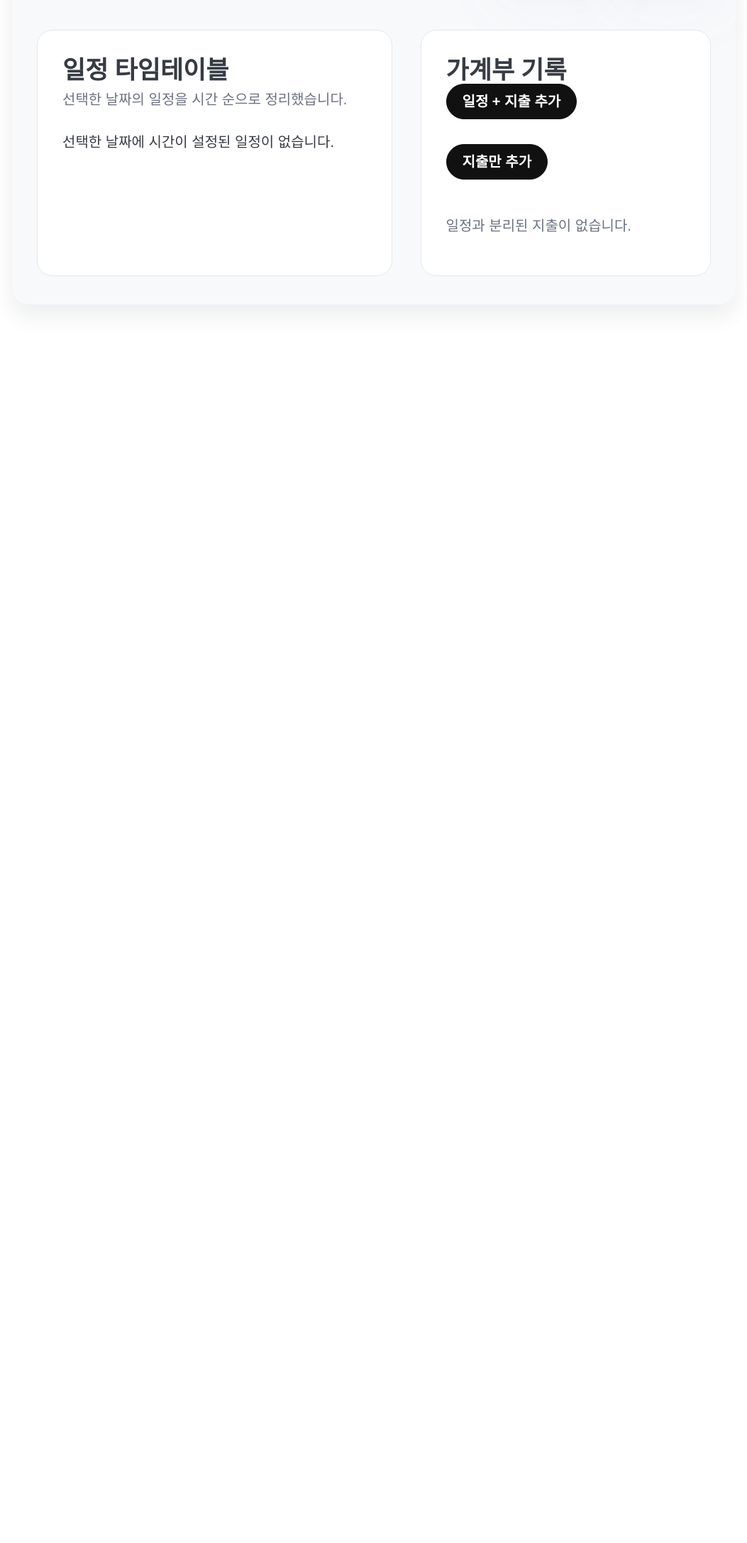
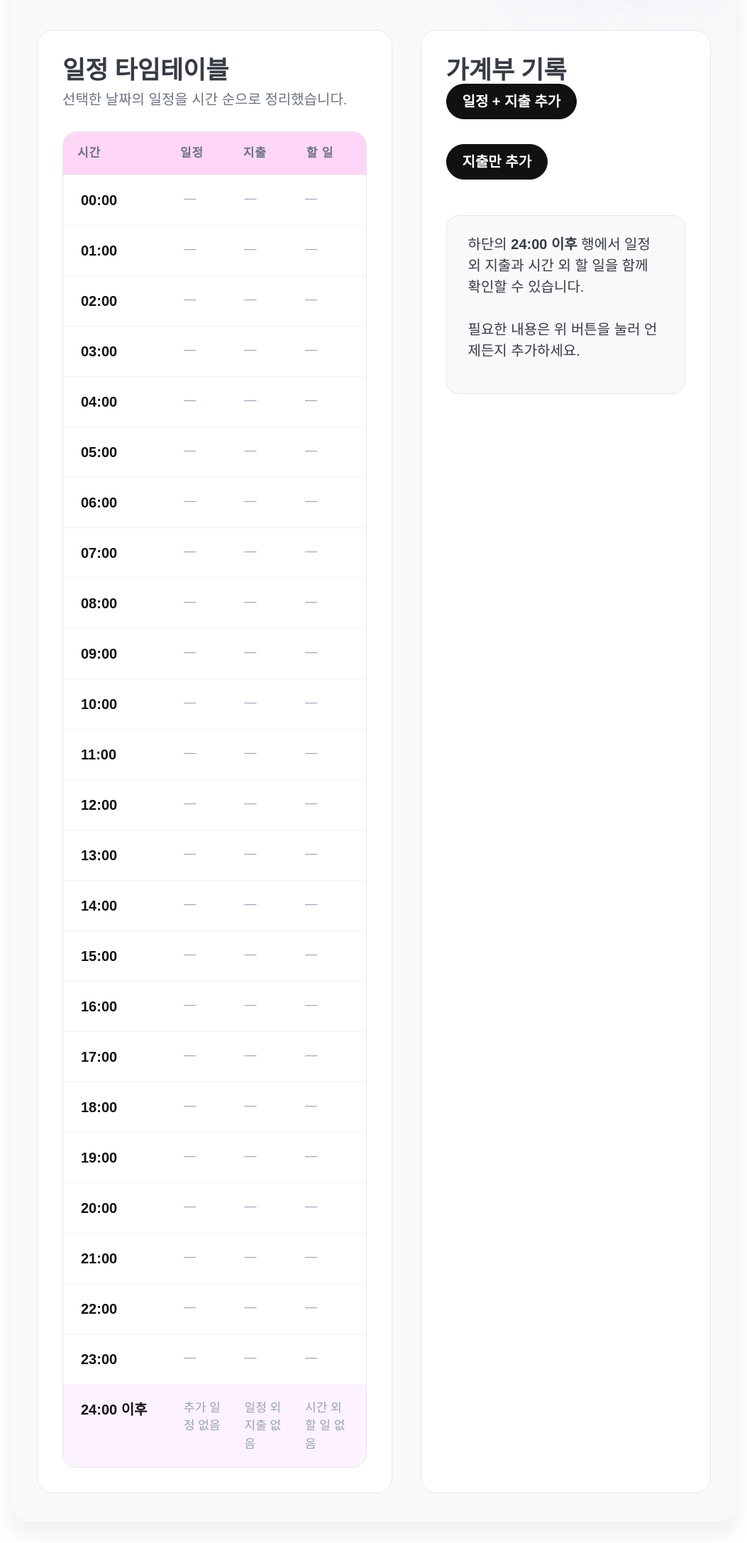
Before and after one commit to Chaewon5227/inter_programming, a Django app: page /planner/day/ in a window 1280 px wide. Shown: the part 267-2441 px from the top of the page at 71% size, without its empty margins (113-1166 px from the left). Before the commit the page ends 706 px from the top, so only its background shows below. Run offline with Django 5.2, Linux system fonts and the light colour scheme; a user stored in the database is signed in; data that the repository does not hold is empty; some libraries are stand-ins or nearby versions.

Commit message:
Refine day detail timeline layout

```diff
--- a/todomate_budget_django/core/views.py
+++ b/todomate_budget_django/core/views.py
@@ -234,6 +234,53 @@ def _build_planner_context(request, selected_date, form_errors, include_calendar
         tx for tx in transactions if tx.task_id is None
     ]
 
+    # 0시부터 23시까지의 타임라인 블록을 미리 구성해 둔다.
+    hourly_map: dict[int, dict[str, object]] = {
+        hour: {
+            'hour': hour,
+            'label': f"{hour:02d}:00",
+            'events': [],
+            'transactions': [],
+            'todos': [],
+            'is_after_hours': False,
+        }
+        for hour in range(24)
+    }
+
+    for entry in timed_tasks:
+        # 시작 시간이 없지만 종료 시간이 있는 경우 종료 시각을 기준으로 표시한다.
+        reference_time = entry['start_local'] or entry['end_local']
+        if not reference_time:
+            continue
+
+        hour = reference_time.hour
+        hour_block = hourly_map.get(hour)
+        if hour_block is None:
+            continue
+
+        # 같은 시간대에 여러 일정이 존재할 수 있으므로 리스트로 모은다.
+        hour_block['events'].append(entry)
+
+        # 연결된 지출은 해당 시간대의 지출 열에 함께 노출한다.
+        hour_block['transactions'].extend(entry['transactions'])
+
+        # 할 일 열에는 체크박스로 표현하기 위해 Task 객체만 별도로 모은다.
+        hour_block['todos'].append(entry['task'])
+
+    hourly_schedule = [hourly_map[hour] for hour in range(24)]
+
+    # 24시 이후에 처리할 일정 외 지출과 시간 외 할 일을 위한 가상의 행을 추가한다.
+    hourly_schedule.append(
+        {
+            'hour': 24,
+            'label': '24:00 이후',
+            'events': [],
+            'transactions': loose_transactions,
+            'todos': [entry['task'] for entry in untimed_tasks],
+            'is_after_hours': True,
+        }
+    )
+
     # 수입/지출 합계를 미리 계산해 카드에 보여준다.
     daily_totals = {
         row['category__kind']: row['total']
@@ -250,6 +297,7 @@ def _build_planner_context(request, selected_date, form_errors, include_calendar
         'timed_tasks': timed_tasks,
         'untimed_tasks': untimed_tasks,
         'loose_transactions': loose_transactions,
+        'hourly_schedule': hourly_schedule,
         'daily_totals': daily_totals,
         'accounts': accounts,
         'categories': expense_categories,
--- a/todomate_budget_django/templates/planner/day_detail.html
+++ b/todomate_budget_django/templates/planner/day_detail.html
@@ -34,73 +34,75 @@
       <h2>일정 타임테이블</h2>
       <p>선택한 날짜의 일정을 시간 순으로 정리했습니다.</p>
     </header>
-    {% if timed_tasks %}
-    <div class="timetable" role="table">
-      <div class="timetable-header" role="row">
-        <span class="timetable-heading" role="columnheader">시간</span>
-        <span class="timetable-heading" role="columnheader">지출</span>
-        <span class="timetable-heading" role="columnheader">할 일</span>
+    <!-- 24시간 타임라인을 일정/지출/할 일로 나눠 표시한다. -->
+    <div class="timeline-grid" role="table">
+      <div class="timeline-header" role="row">
+        <span class="timeline-heading" role="columnheader">시간</span>
+        <span class="timeline-heading" role="columnheader">일정</span>
+        <span class="timeline-heading" role="columnheader">지출</span>
+        <span class="timeline-heading" role="columnheader">할 일</span>
       </div>
-      <div class="timetable-body">
-        {% for entry in timed_tasks %}
-        <article class="timetable-row" role="row">
-          <div class="timetable-time" role="cell">
-            <strong>{{ entry.start_local|date:"H:i"|default:"--:--" }}</strong>
-            {% if entry.end_local %}
-            <span class="timetable-time-range">~ {{ entry.end_local|date:"H:i" }}</span>
+      <div class="timeline-body">
+        {% for block in hourly_schedule %}
+        <div class="timeline-row{% if block.is_after_hours %} after-hours{% endif %}" role="row">
+          <div class="timeline-time" role="cell">
+            <strong>{{ block.label }}</strong>
+          </div>
+          <div class="timeline-cell schedule" role="cell">
+            {% if block.events %}
+            {% for entry in block.events %}
+            <article class="schedule-card">
+              <header>
+                <h3>{{ entry.task.title }}</h3>
+                <p class="time-range">
+                  {% if entry.start_local %}{{ entry.start_local|date:"H:i" }}{% endif %}
+                  {% if entry.end_local %}{% if entry.start_local %} ~ {% endif %}{{ entry.end_local|date:"H:i" }}{% endif %}
+                </p>
+              </header>
+              {% if entry.task.description %}<p class="desc">{{ entry.task.description }}</p>{% endif %}
+            </article>
+            {% endfor %}
+            {% elif block.is_after_hours %}
+            <span class="empty">추가 일정 없음</span>
+            {% else %}
+            <span class="empty" aria-hidden="true">—</span>
             {% endif %}
           </div>
-          <div class="timetable-expense" role="cell">
-            {% if entry.transactions %}
-            {% for tx in entry.transactions %}
+          <div class="timeline-cell expense" role="cell">
+            {% if block.transactions %}
+            {% for tx in block.transactions %}
             <div class="expense-chip">
               <span class="expense-name">{{ tx.category.name }}</span>
               <strong class="expense-amount">{{ tx.amount }}</strong>
             </div>
             {% endfor %}
+            {% elif block.is_after_hours %}
+            <span class="empty">일정 외 지출 없음</span>
             {% else %}
-            <span class="empty">지출 없음</span>
+            <span class="empty" aria-hidden="true">—</span>
             {% endif %}
           </div>
-          <div class="timetable-task" role="cell">
-            <div class="task-card">
-              <h3>{{ entry.task.title }}</h3>
-              {% if entry.task.description %}<p class="desc">{{ entry.task.description }}</p>{% endif %}
+          <div class="timeline-cell todo" role="cell">
+            {% if block.todos %}
+            {% for todo in block.todos %}
+            <label class="todo-item">
+              <input type="checkbox" disabled {% if todo.status == 'done' %}checked{% endif %}/>
+              <span>
+                <strong>{{ todo.title }}</strong>
+                {% if todo.description %}<small>{{ todo.description }}</small>{% endif %}
+              </span>
+            </label>
+            {% endfor %}
+            {% elif block.is_after_hours %}
+            <span class="empty">시간 외 할 일 없음</span>
+            {% else %}
+            <span class="empty" aria-hidden="true">—</span>
+            {% endif %}
           </div>
         </div>
-        </article>
         {% endfor %}
       </div>
     </div>
-    {% else %}
-    <p class="empty">선택한 날짜에 시간이 설정된 일정이 없습니다.</p>
-    {% endif %}
-
-    {% if untimed_tasks %}
-    <!-- 시간 정보가 없는 일정은 별도 영역으로 안내한다. -->
-    <div class="untimed-section">
-      <h3>시간 외 할 일</h3>
-      <ul class="untimed-list">
-        {% for entry in untimed_tasks %}
-        <li>
-          <div>
-            <strong>{{ entry.task.title }}</strong>
-            {% if entry.task.description %}<p>{{ entry.task.description }}</p>{% endif %}
-          </div>
-          <div class="untimed-expense">
-            {% if entry.transactions %}
-            {% for tx in entry.transactions %}
-            <span>{{ tx.category.name }} {{ tx.amount }}</span>
-            {% endfor %}
-            {% else %}
-            <span class="empty">지출 없음</span>
-            {% endif %}
-          </div>
-        </li>
-        {% endfor %}
-      </ul>
-    </div>
-    {% endif %}
   </section>
 
   <section class="ledger-panel">
@@ -112,22 +114,9 @@
       <button type="button" data-open="transactionDialog">지출만 추가</button>
     </div>
     </header>
-    <div class="transaction-list">
-      {% if loose_transactions %}
-      <h3 class="loose-title">일정 외 지출</h3>
-      {% for tx in loose_transactions %}
-      <article>
-        <header>
-          <span class="time">{{ tx.occurred_at|date:"H:i" }}</span>
-          <span class="amount">{{ tx.amount }}</span>
-        </header>
-        <p>{{ tx.category.name }} · {{ tx.account.name }}</p>
-        {% if tx.memo %}<p class="memo">{{ tx.memo }}</p>{% endif %}
-      </article>
-      {% endfor %}
-      {% else %}
-      <p class="empty">일정과 분리된 지출이 없습니다.</p>
-      {% endif %}
+    <div class="transaction-guide">
+      <p>하단의 <strong>24:00 이후</strong> 행에서 일정 외 지출과 시간 외 할 일을 함께 확인할 수 있습니다.</p>
+      <p>필요한 내용은 위 버튼을 눌러 언제든지 추가하세요.</p>
     </div>
   </section>
 </div>
@@ -396,7 +385,7 @@
   .ledger-actions button:hover {
     background: #2d2d2d;
   }
-  .timetable {
+  .timeline-grid {
     display: flex;
     flex-direction: column;
     border: 1px solid #e5e7eb;
@@ -404,51 +393,81 @@
     overflow: hidden;
     background: #ffffff;
   }
-  .timetable-header,
-  .timetable-row {
+  .timeline-header,
+  .timeline-row {
     display: grid;
-    grid-template-columns: 120px 1fr 1.2fr;
+    grid-template-columns: 120px repeat(3, minmax(0, 1fr));
     align-items: stretch;
+    gap: 1.25rem;
   }
-  .timetable-header {
+  .timeline-header {
     background: #ffd6f5;
     border-bottom: 1px solid #f1f3f5;
     padding: 0.85rem 1rem;
     font-weight: 600;
   }
-  .timetable-heading {
+  .timeline-heading {
     text-transform: uppercase;
     letter-spacing: 0.05em;
     font-size: 0.85rem;
     color: #6b7280;
   }
-  .timetable-body {
+  .timeline-body {
     display: flex;
     flex-direction: column;
   }
-  .timetable-row + .timetable-row {
-    border-top: 1px solid #f1f3f5;
-  }
-  .timetable-row {
+  .timeline-row {
     padding: 1rem 1.25rem;
-    gap: 1.5rem;
+    border-bottom: 1px solid #f1f3f5;
     background: #ffffff;
   }
-  .timetable-time {
+  .timeline-row:last-child {
+    border-bottom: none;
+  }
+  .timeline-row.after-hours {
+    background: #fdf2ff;
+  }
+  .timeline-time {
     font-weight: 600;
     color: #111111;
     display: flex;
+    align-items: flex-start;
+    justify-content: flex-start;
+  }
+  .timeline-cell {
+    display: flex;
     flex-direction: column;
-    gap: 0.35rem;
+    gap: 0.6rem;
   }
-  .timetable-time-range {
+  .schedule-card {
+    background: #f8f9fb;
+    border-radius: 16px;
+    border: 1px solid #e5e7eb;
+    padding: 0.85rem 1rem;
+    display: flex;
+    flex-direction: column;
+    gap: 0.45rem;
+  }
+  .schedule-card header {
+    display: flex;
+    justify-content: space-between;
+    gap: 1rem;
+    align-items: baseline;
+  }
+  .schedule-card h3 {
+    margin: 0;
+    font-size: 1rem;
+  }
+  .schedule-card .time-range {
+    margin: 0;
     font-size: 0.85rem;
     color: #6b7280;
+    white-space: nowrap;
   }
-  .timetable-expense {
-    display: flex;
-    flex-direction: column;
-    gap: 0.35rem;
+  .schedule-card .desc {
+    margin: 0;
+    color: #6b7280;
+    font-size: 0.9rem;
   }
   .expense-chip {
     display: inline-flex;
@@ -460,93 +479,51 @@
     color: #ffffff;
     font-size: 0.85rem;
     font-weight: 600;
+    width: fit-content;
   }
-  .timetable-task {
+  .timeline-cell.expense {
+    gap: 0.5rem;
+  }
+  .timeline-cell.todo {
+    gap: 0.75rem;
+  }
+  .todo-item {
+    display: flex;
+    gap: 0.6rem;
+    align-items: flex-start;
+    background: #f8f9fb;
+    border: 1px solid #e5e7eb;
+    border-radius: 16px;
+    padding: 0.6rem 0.8rem;
+  }
+  .todo-item input {
+    margin-top: 0.2rem;
+  }
+  .todo-item span {
+    display: flex;
+    flex-direction: column;
+    gap: 0.2rem;
+  }
+  .todo-item strong {
+    font-size: 0.95rem;
+  }
+  .todo-item small {
+    color: #6b7280;
+    font-size: 0.8rem;
+  }
+  .timeline-cell .empty {
+    color: #94a3b8;
+    font-size: 0.85rem;
+  }
+  .transaction-guide {
+    background: #f8f9fb;
+    border-radius: 18px;
+    border: 1px solid #e5e7eb;
+    padding: 1.25rem 1.5rem;
+    color: #4f5d75;
     display: flex;
     flex-direction: column;
     gap: 0.5rem;
-  }
-  .task-card {
-    background: #f8f9fb;
-    border-radius: 16px;
-    border: 1px solid #e5e7eb;
-    padding: 0.85rem 1rem;
-  }
-  .task-card h3 {
-    margin: 0;
-  }
-  .task-card .desc {
-    margin: 0.4rem 0 0;
-    color: #6b7280;
-  }
-  .untimed-section {
-    display: flex;
-    flex-direction: column;
-    gap: 0.75rem;
-  }
-  .untimed-section h3 {
-    margin: 0;
-  }
-  .untimed-list {
-    list-style: none;
-    margin: 0;
-    padding: 0;
-    display: flex;
-    flex-direction: column;
-    gap: 0.75rem;
-  }
-  .untimed-list li {
-    display: flex;
-    justify-content: space-between;
-    gap: 0.75rem;
-    background: #f8f9fb;
-    border: 1px solid #e5e7eb;
-    border-radius: 16px;
-    padding: 0.75rem 1rem;
-    flex-wrap: wrap;
-  }
-  .untimed-expense {
-    display: flex;
-    flex-direction: column;
-    gap: 0.25rem;
-    text-align: right;
-    min-width: 120px;
-  }
-  .untimed-expense .empty {
-    color: #94a3b8;
-  }
-  .transaction-list {
-    display: flex;
-    flex-direction: column;
-    gap: 1rem;
-  }
-  .transaction-list article {
-    background: #f8f9fb;
-    border-radius: 18px;
-    border: 1px solid #e5e7eb;
-    padding: 1rem 1.2rem;
-    display: flex;
-    flex-direction: column;
-    gap: 0.5rem;
-  }
-  .transaction-list article header {
-    display: flex;
-    justify-content: space-between;
-    align-items: center;
-    font-weight: 600;
-  }
-  .transaction-list .amount {
-    color: #ef4444;
-  }
-  .transaction-list .memo {
-    margin: 0;
-    color: #6b7280;
-  }
-  .transaction-list .empty {
-    color: #6b7280;
-  }
-  .loose-title {
-    margin: 0;
   }
   .planner-dialog {
     border: none;
@@ -637,16 +614,20 @@
     .daily-cards article {
       flex: 1 1 150px;
     }
-    .timetable-header,
-    .timetable-row {
+    .timeline-header,
+    .timeline-row {
       grid-template-columns: minmax(0, 1fr);
     }
-    .timetable-header {
+    .timeline-header {
       display: none;
     }
-    .timetable-row {
+    .timeline-row {
       border-top: 1px solid #f1f3f5;
       padding: 1rem;
+      gap: 1rem;
+    }
+    .timeline-time {
+      font-size: 0.9rem;
     }
   }
 </style>
```
Lines whose indentation alone changed are shown as unchanged.
